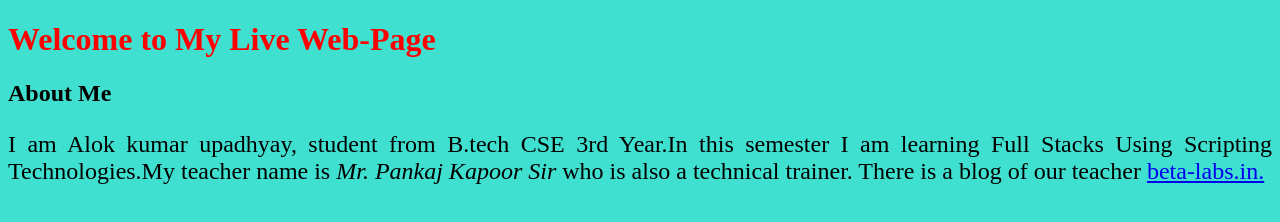
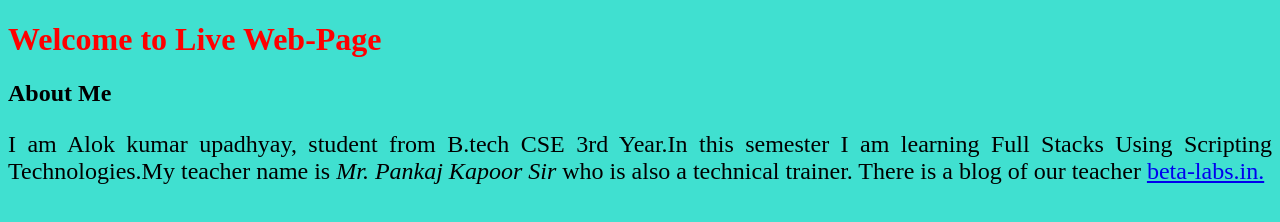
Before and after one commit to hemant2612/Full-Stack-Assignments, a plain HTML site: page Assignment-1.html in a window 1280 px wide. Drawn offline with Linux system fonts and the light colour scheme.

Commit message:
First commit

```diff
--- a/Assignment-1.html
+++ b/Assignment-1.html
@@ -4,7 +4,7 @@
         <title>Introduction to Git and GitHub</title>
     </head>
     <body style="background-color: turquoise">
-        <h1 style="color:red;">Welcome to My Live Web-Page</h1>
+        <h1 style="color:red;">Welcome to Live Web-Page</h1>
         <h2>About Me</h2>
         <p style="font-size: 150%;text-align: justify;">I am Alok kumar upadhyay, student from B.tech CSE 3rd Year.In this semester I am learning
              Full Stacks Using Scripting Technologies.My teacher name is <em>Mr. Pankaj Kapoor Sir</em> who is also a technical trainer.
```
